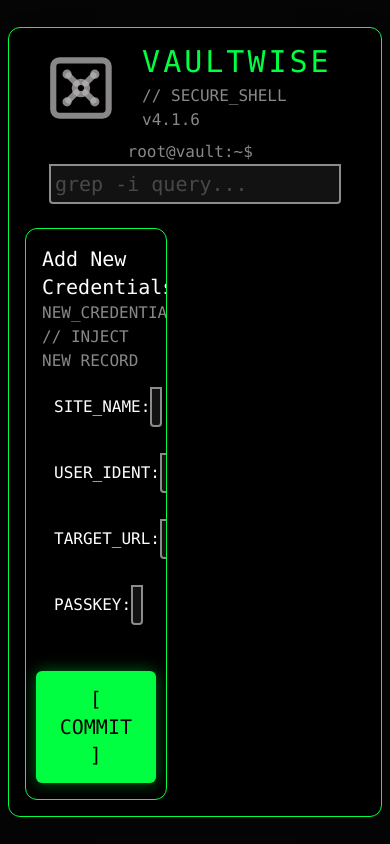
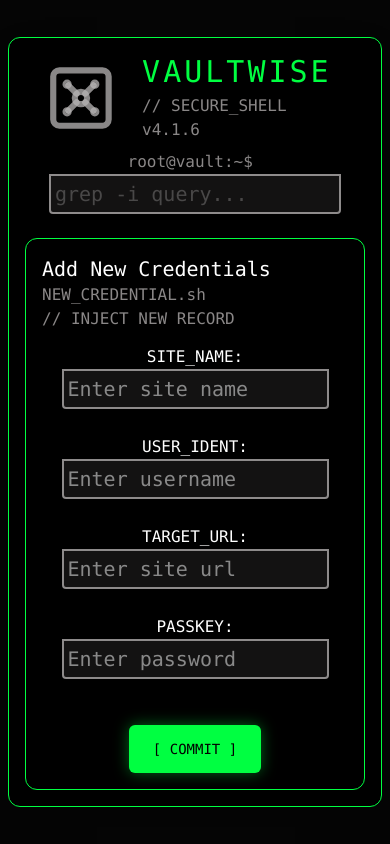
Before and after one commit to simranbali-ace04/VaultWise, a React (Vite) app: page / in a window 390 px wide. Built offline with nearby package versions, Linux system fonts and the light colour scheme.

Commit message:
responsive add new credentials card

```diff
--- a/src/components/newCredentials.jsx
+++ b/src/components/newCredentials.jsx
@@ -3,31 +3,31 @@ import { Eye, EyeOff } from 'lucide-react';
 
 const NewCredentials = () => {
   return (
-    <div className='h-full bg-black border border-[#00FF41] w-5/12 flex flex-col rounded-xl overflow-hidden p-4 gap-0.5 font-mono'>
+    <div className='h-full bg-black border border-[#00FF41] md:w-5/12 w-full flex flex-col rounded-xl overflow-hidden p-4 gap-0.5 font-mono'>
         <div className='flex flex-col p-0 gap-0'>
             <h1 className='text-white text-xl md:text-3xl'>Add New Credentials</h1>
             <h1 className='text-[#b6b3b3c1] md:text-xl'>NEW_CREDENTIAL.sh</h1>
             <h1 className='text-[#b6b3b3c1] md:text-xl'>// INJECT NEW RECORD</h1>
         </div>
-        <div className='flex flex-row items-center justify-between p-3'>
+        <div className='flex flex-col md:flex-row items-center md:justify-between p-3'>
             <h1 className='text-white md:text-2xl'>SITE_NAME:</h1>
-            <input type="text" placeholder='Enter site name' className='p-1 border-2 rounded-b-sm border-[#b6b3b3c1] bg-[#b6b3b31a] text-white text-xl w-full md:w-60' />
+            <input type="text" placeholder='Enter site name' className='p-1 border-2 rounded-b-sm border-[#b6b3b3c1] bg-[#b6b3b31a] text-white text-xl md:w-60' />
         </div>
-        <div className='flex flex-row items-center justify-between p-3 '>
+        <div className='flex flex-col md:flex-row items-center md:justify-between p-3 '>
             <h1 className='text-white md:text-2xl'>USER_IDENT:</h1>
-            <input type="text" placeholder='Enter username' className='p-1 border-2 rounded-b-sm border-[#b6b3b3c1] bg-[#b6b3b31a] text-white text-xl w-full md:w-60' />
+            <input type="text" placeholder='Enter username' className='p-1 border-2 rounded-b-sm border-[#b6b3b3c1] bg-[#b6b3b31a] text-white text-xl  md:w-60' />
         </div>
-        <div className='flex flex-row items-center justify-between p-3'>
+        <div className='flex flex-col md:flex-row items-center md:justify-between p-3'>
             <h1 className='text-white md:text-2xl'>TARGET_URL:</h1>
-            <input type="text" placeholder='Enter site url' className='p-1 border-2 rounded-b-sm border-[#b6b3b3c1] bg-[#b6b3b31a] text-white text-xl w-full md:w-60' />
+            <input type="text" placeholder='Enter site url' className='p-1 border-2 rounded-b-sm border-[#b6b3b3c1] bg-[#b6b3b31a] text-white text-xl  md:w-60' />
         </div>
-        <div className='flex flex-row items-center justify-between p-3'>
+        <div className='flex flex-col md:flex-row items-center md:justify-between p-3'>
             <h1 className='text-white md:text-2xl'>PASSKEY:</h1>
-            <input type="text" placeholder='Enter password' className='p-1 border-2 rounded-b-sm border-[#b6b3b3c1] bg-[#b6b3b31a] text-white text-xl w-full md:w-60' />
+            <input type="text" placeholder='Enter password' className='p-1 border-2 rounded-b-sm border-[#b6b3b3c1] bg-[#b6b3b31a] text-white text-xl  md:w-60' />
         </div>
 
         <div className='flex items-center justify-center'>
-            <button className='text-black font-light mt-8 text-xl bg-[#00FF41] shadow-[0_0_15px_rgba(0,255,65,0.4)] hover:bg-[#00cc33] px-6 py-3.5 rounded-md'>
+            <button className='text-black font-light mt-8 text-sm md:text-xl bg-[#00FF41] shadow-[0_0_15px_rgba(0,255,65,0.4)] hover:bg-[#00cc33] px-6 py-3.5 rounded-md'>
                 <span>[ COMMIT ]</span>
                 </button>
         </div>
```
